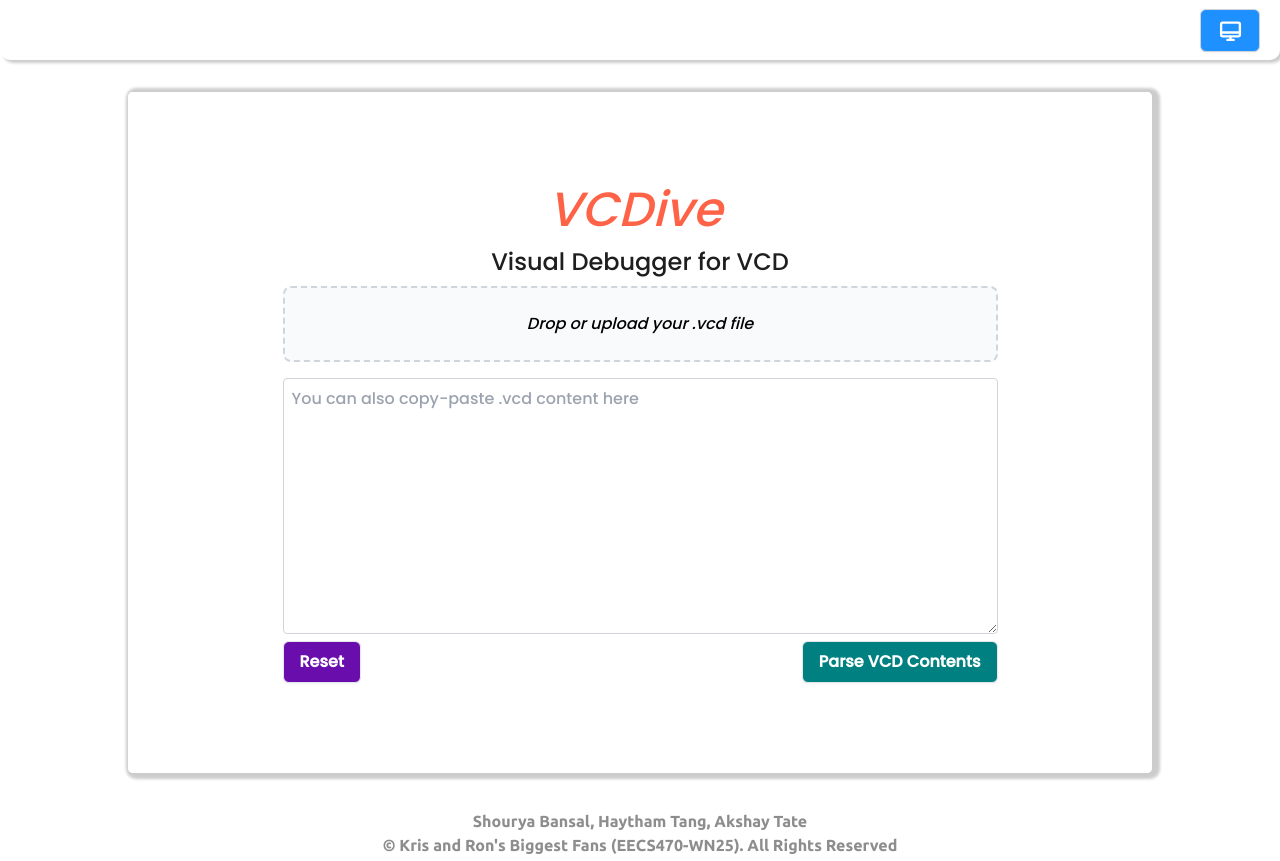
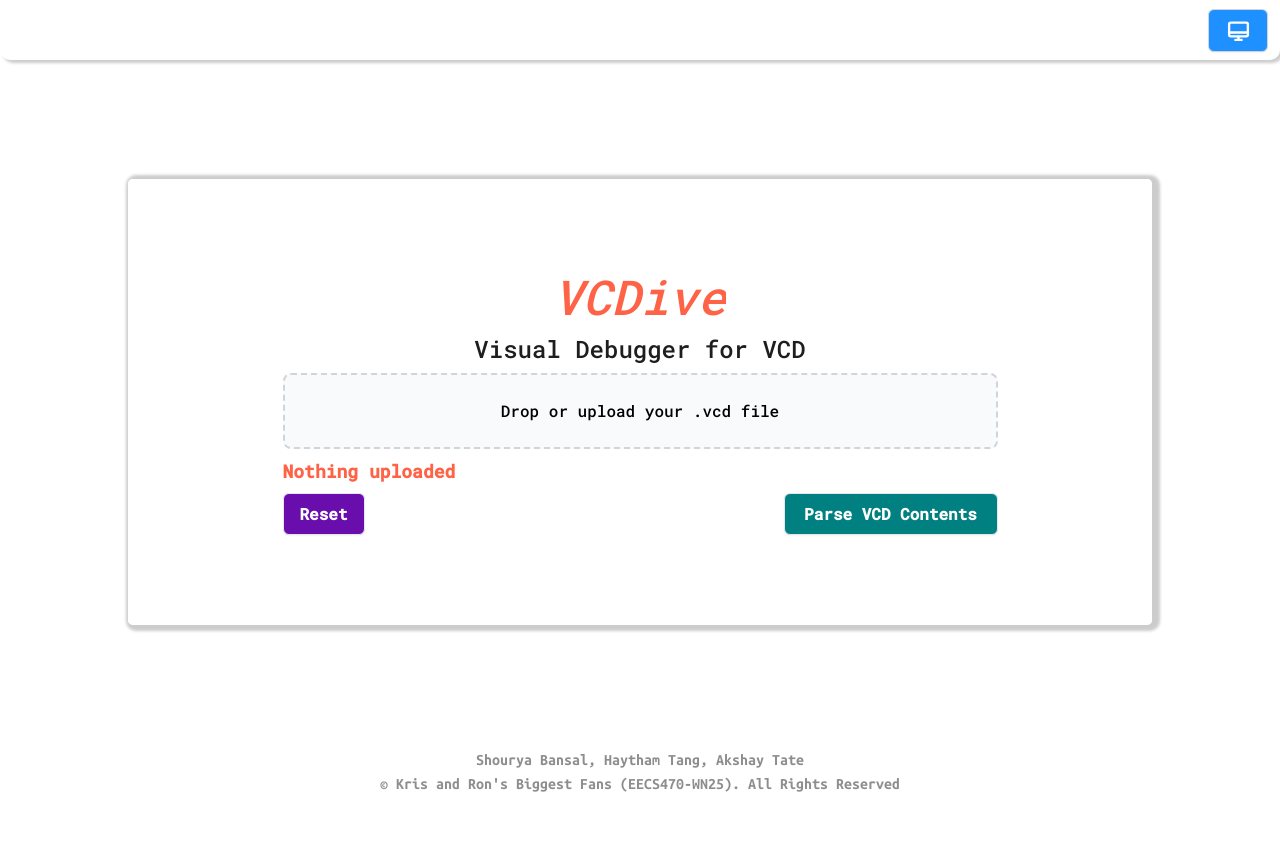
Before and after one commit to haytham918/vcdive, a Next.js app: page / in a window 1280 px wide. After the commit the page ends 800 px from the top, so only its background shows below. Built offline with nearby package versions, Linux system fonts and the light colour scheme.

Commit message:
Remove textarea and add loading (with some css adjustment)

```diff
--- a/src/app/globals.css
+++ b/src/app/globals.css
@@ -22,11 +22,11 @@
   --textarea-border: #d1d5db; /* Gray */
 
   --mainsection-bg-color: #f5f5f5; /* Light Mode Main Section BG color */
-  --subsection-bg-color:  #e0e0e0;  /* Light Mode Subsection BG Color */
+  --subsection-bg-color: #e0e0e0; /* Light Mode Subsection BG Color */
 
   --entry-bg-color: #f0f0f0; /* Light mode entry BG color */
 
-  --triangle-color: #888888;     /* Light mode triangle */
+  --triangle-color: #888888; /* Light mode triangle */
 
   --box-shadow-color: rgba(0, 0, 0, 0.2);
 }
@@ -51,7 +51,7 @@
     --textarea-border: #4b5563; /* Medium Gray */
 
     --entry-bg-color: #4b5563; /* Dark mode entry */
-    --triangle-color: #a0aec0;     /* Dark mode triangle */
+    --triangle-color: #a0aec0; /* Dark mode triangle */
     --box-shadow-color: rgba(255, 255, 255, 0.2);
   }
 }
@@ -75,9 +75,9 @@
   --textarea-border: #4b5563; /* Medium Gray */
 
   --mainsection-bg-color: #2a3b4c; /* Dark Mode Main Section BG color */
-  --subsection-bg-color: #4c5d6e;  /* Dark  Mode Subsection BG Color */
+  --subsection-bg-color: #4c5d6e; /* Dark  Mode Subsection BG Color */
   --entry-bg-color: #3b4c5d; /* Dark mode entry */
-  --triangle-color: #a0aec0;     /* Dark mode triangle */
+  --triangle-color: #a0aec0; /* Dark mode triangle */
 
   --box-shadow-color: rgba(255, 255, 255, 0.2);
 }
@@ -134,6 +134,17 @@ button:active {
   box-shadow: 0 1px var(--box-shadow-color); /* Reduce shadow */
 }
 
+button:disabled {
+  cursor: not-allowed;
+  opacity: 0.7;
+  background-color: #cccccc;
+  color: #666666;
+}
+
+button:disabled:hover {
+  background-color: #1d1d1d;
+}
+
 .btn-primary {
   background: var(--color-primary);
 }
--- a/src/app/layout.tsx
+++ b/src/app/layout.tsx
@@ -1,13 +1,13 @@
 import type { Metadata } from "next";
-import { Poppins, Ubuntu } from "next/font/google";
+import { Roboto_Mono, Ubuntu_Mono } from "next/font/google";
 import "./globals.css";
 
-const poppins = Poppins({
+const roboto = Roboto_Mono({
   weight: "500",
-  variable: "--font-poppins",
+  variable: "--font-roboto",
   subsets: ["latin"],
 });
-const ubuntu = Ubuntu({
+const ubuntu = Ubuntu_Mono({
   weight: "700",
   variable: "--font-ubuntu",
   subsets: ["latin"],
@@ -41,13 +41,10 @@ export default function RootLayout({
       <head>
         <script dangerouslySetInnerHTML={{ __html: themeScript }} />
       </head>
-      <body className={`${poppins.variable} ${ubuntu.variable} bg-background`}>
+      <body className={`${roboto.variable} ${ubuntu.variable} bg-background`}>
         {children}
-        <footer className="opacity-50 flex flex-col p-1 font-[ubuntu] text-center w-full flex-shrink-0 mt-8">
-          <span>
-            Shourya Bansal, Haytham Tang, Akshay
-            Tate
-          </span>
+        <footer className="opacity-50 flex flex-col p-1 font-heading text-center w-full flex-shrink-0 mt-8">
+          <span>Shourya Bansal, Haytham Tang, Akshay Tate</span>
           <span>
             &#169; Kris and Ron's Biggest Fans (EECS470-WN25). All Rights
             Reserved
--- a/src/components/DebuggerHeader.tsx
+++ b/src/components/DebuggerHeader.tsx
@@ -12,7 +12,7 @@ const DebuggerHeader = () => {
         <span> Home </span>
       </Link>
 
-      <h1 className="text-xl font-bold">VCDive Debugger</h1>
+      <h1 className="text-lg font-bold">VCDive Debugger</h1>
     </div>
   );
 };
--- a/src/components/FileUpload.tsx
+++ b/src/components/FileUpload.tsx
@@ -4,7 +4,7 @@
     Component used for drop-upload file
     Layout:
         -- Drop-Zone
-        -- TextArea for Extracted Value
+        -- Display What file
         -- Reset Button (Clear) && Parse Contents Button (Placeholder rn)
 */
 import { FileRejection, useDropzone } from "react-dropzone";
@@ -13,20 +13,17 @@ import ParseButton from "./ParseButton";
 
 // This is the drop-upload box using react-dropzone
 const FileUpload = () => {
-  const [file_content, setFileContent] = useState("");
+  const [file, setFile] = useState<File | null>(null);
+  const [file_name, setFileName] = useState("");
+  const [is_loading, setLoading] = useState(false);
 
   // Read in the file
   const onDrop = useCallback((accepted_file: File[]) => {
     if (accepted_file.length > 0) {
-      const file = accepted_file[0];
-      const reader = new FileReader();
+      const uploaded_file = accepted_file[0];
+      setFileName(uploaded_file.name);
 
-      reader.onload = (event) => {
-        const content = event.target?.result as string;
-        setFileContent(content);
-      };
-
-      reader.readAsText(file);
+      setFile(uploaded_file);
     }
   }, []);
 
@@ -49,18 +46,29 @@ const FileUpload = () => {
     multiple: false,
   });
 
-  // When type the text area
-  const handleChange = (event: React.ChangeEvent<HTMLTextAreaElement>) => {
-    setFileContent(event.target.value);
+  // For reset button
+  const handleReset = () => {
+    setFile(null);
+    setFileName("");
   };
 
-  // For reset button
-  const handleReset = () => {
-    setFileContent("");
+  const setLoadingTrue = () => {
+    setLoading(true);
   };
 
+  // Uploaded file text
+  const uploaded_file_component =
+    file_name !== "" ? (
+      <div className="text-primary font-bold text-lg">
+        <span>Uploaded File is: </span>
+        <span className="italic">{file_name}</span>
+      </div>
+    ) : (
+      <div className="text-accent font-bold text-lg">Nothing uploaded</div>
+    );
+
   return (
-    <div className="w-[85%] p-2">
+    <div className="w-[85%] p-2 gap-y-2 flex-col flex">
       <div
         {...getRootProps()}
         className={`border-2 border-dashed p-6 rounded-lg text-center text-black cursor-pointer bg-dropzone-bg border-dropzone-bd transition-colors ${
@@ -70,24 +78,29 @@ const FileUpload = () => {
         }`}
       >
         <input {...getInputProps()} />
-        <p className="italic">
+        <p>
           {isDragActive
             ? "Drop the file here..."
             : "Drop or upload your .vcd file"}
         </p>
       </div>
-      <textarea
-        className="mt-4 p-2 border rounded w-full h-64 bg-textarea-bg border-textarea-bd"
-        value={file_content}
-        onChange={handleChange}
-        placeholder="You can also copy-paste .vcd content here"
-      />
+
+      {uploaded_file_component}
+
       <div className="flex w-[100%]">
-        <button onClick={handleReset} className="btn btn-secondary">
+        <button
+          onClick={handleReset}
+          disabled={is_loading}
+          className="btn btn-secondary"
+        >
           Reset
         </button>
         {/* Parse Button */}
-        <ParseButton file_content={file_content} />
+        <ParseButton
+          uploaded_file={file}
+          is_loading={is_loading}
+          setLoadingTrue={setLoadingTrue}
+        />
       </div>
     </div>
   );
--- a/src/components/ParseButton.tsx
+++ b/src/components/ParseButton.tsx
@@ -4,15 +4,22 @@
     Main Page button to parse vcd contents
 */
 import { useRouter } from "next/navigation";
+import { SpinnerGap } from "phosphor-react";
 
-const ParseButton: React.FC<{ file_content: string }> = ({ file_content }) => {
+const ParseButton: React.FC<{
+  uploaded_file: File | null;
+  is_loading: boolean; // is_loading state from above
+  setLoadingTrue: () => void; // set loading handler passed
+}> = ({ uploaded_file, is_loading, setLoadingTrue }) => {
   const router = useRouter();
+
   const handleButtonClick = async () => {
     // Check if the file is empty
-    if (!file_content.trim()) {
+    if (!uploaded_file) {
       alert("Nothing to parse. Check your input");
       return;
     }
+    setLoadingTrue();
 
     try {
       // Call the parse endpoint
@@ -21,7 +28,7 @@ const ParseButton: React.FC<{ file_content: string }> = ({ file_content }) => {
         headers: {
           "Content-Type": "application/json",
         },
-        body: JSON.stringify({ content: file_content }),
+        body: JSON.stringify({ content: uploaded_file }),
       });
 
       if (!response.ok) {
@@ -43,7 +50,15 @@ const ParseButton: React.FC<{ file_content: string }> = ({ file_content }) => {
 
   return (
     <button className="ml-auto btn btn-primary" onClick={handleButtonClick}>
-      Parse VCD Contents
+      {!is_loading ? (
+        <p className="w-[180px]">Parse VCD Contents</p>
+      ) : (
+        <SpinnerGap
+          size={25}
+          weight="bold"
+          className="w-[180px] animate-spin"
+        />
+      )}
     </button>
   );
 };
--- a/src/components/Section.tsx
+++ b/src/components/Section.tsx
@@ -1,20 +1,16 @@
-import "./Section.css"
-
+import "./Section.css";
 
 const Section = () => {
-    return(
-        <div className="section main-section">
-            <h1 className="section-header">Instruction Memory</h1>
+  return (
+    <div className="section main-section">
+      <h1 className="mainsection-header">Instruction Memory</h1>
 
-            <div className="section sub-section">
-                <h2 className="subsection-header">Subsection</h2>
+      <div className="section sub-section">
+        <h2 className="subsection-header">Subsection</h2>
 
-                <div className="entry">
-                    Some Stuff
-                </div>
-            </div>
-        </div>
-    )
-
+        <div className="entry">Some Stuff</div>
+      </div>
+    </div>
+  );
 };
 export default Section;
--- a/src/components/ThemeToggle.tsx
+++ b/src/components/ThemeToggle.tsx
@@ -57,7 +57,7 @@ const ThemeToggle = () => {
   return (
     <Menu
       as="div"
-      className="ml-auto relative inline-block text-left font-bold mr-4"
+      className="ml-auto relative inline-block text-left font-bold mr-2"
     >
       <MenuButton className="w-[60px] flex items-center justify-center rounded-md border border-gray-300 shadow-sm px-4 py-2 bg-babyblue text-white hover:bg-babyblue-hover focus:outline-none">
         {currentOption ? currentOption.icon : "Mode"}
--- a/tailwind.config.ts
+++ b/tailwind.config.ts
@@ -27,8 +27,8 @@ export default {
         "entry-bg": "var(--entry-bg-color)"
       },
       fontFamily: {
-       sans: ["Poppins", "system-ui", "sans-serif"],
-       heading: ["Ubuntu", "sans-serif"],
+       sans: ["Roboto Mono", "system-ui", "sans-serif"],
+       heading: ["Ubuntu Mono", "sans-serif"],
       },
 
     },
```
Also changed, not shown: src/components/Section.css (+10 -9 lines).
